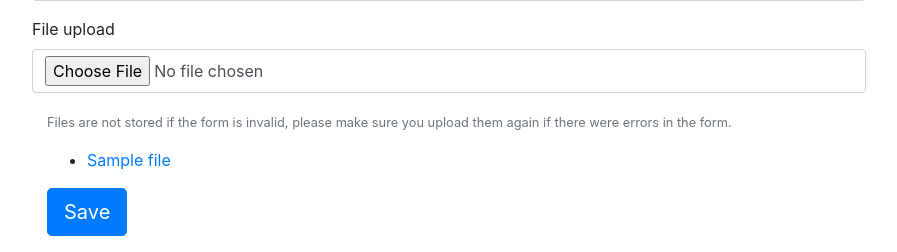
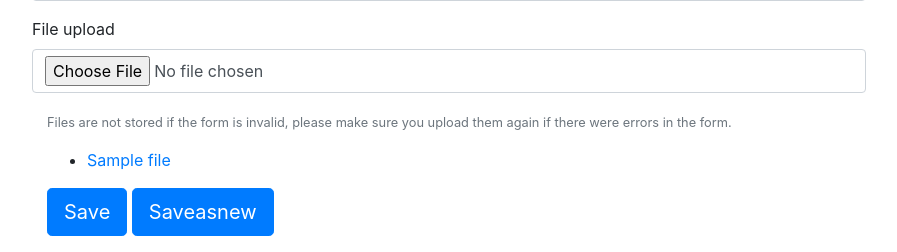
Before and after one commit to c3loc/transporte, a Python web app: template transporte/templates/transport_details_edit.html in a window 1280 px wide. Shown: the part 786-1038 px from the top of the page, without its empty margins (191-1088 px from the left). Run offline with Jinja, Linux system fonts and the light colour scheme; the template is opened without the code that fills it: most values are stand-ins (such as "Sample title", 1, 10 or a date in 2020); form fields are guessed from the names that the template uses; some libraries are stand-ins or nearby versions.

Commit message:
add 'save as new' feature

```diff
--- a/transporte/forms.py
+++ b/transporte/forms.py
@@ -3,7 +3,7 @@ import datetime
 
 from flask_wtf import FlaskForm
 from flask_wtf.file import FileField
-from wtforms import StringField, SelectField, TextAreaField
+from wtforms import StringField, SelectField, TextAreaField, SubmitField
 from wtforms.fields import BooleanField
 from wtforms.fields.html5 import TimeField
 from wtforms.validators import *
@@ -51,6 +51,8 @@ class TransportForm(FlaskForm):
     driver_contact = TextAreaField('Driver Contact Person / Details')
     comment = TextAreaField('Comment')
     file_upload = FileField('Files', render_kw={'multiple': True})
+    save = SubmitField('Save')
+    saveasnew = SubmitField('Save as new')
 
 class RoleForm(FlaskForm):
     role = SelectField('Role', validators=[DataRequired()], choices=list(Roles.items()))
--- a/transporte/templates/transport_details_edit.html
+++ b/transporte/templates/transport_details_edit.html
@@ -60,8 +60,11 @@
         </div>
 
         <div class="form-group">
-            <div class="col-sm-offset-1 col-sm-3">
-                <button class="btn btn-lg btn-primary" type="submit">Save</button>
+            <div class="col-sm-offset-1 col-sm">
+                {{ transportform.save(class_="btn btn-lg btn-primary") }}
+                {% if transport.id %}
+                    {{ transportform.saveasnew(class_="btn btn-lg btn-primary", formaction=url_for('edit_transport')) }}
+                {%endif %}
             </div>
         </div>
     </div>
--- a/transporte/views.py
+++ b/transporte/views.py
@@ -156,8 +156,10 @@ def edit_transport(id=None):
                     db.session.commit()
 
             flash('Saved')
+
             if id is None:
                 return redirect(url_for('edit_transport', id=transport.id))
+
     else:
         transportform = TransportForm()
         flash('Not authorized to edit this transport!')
```
